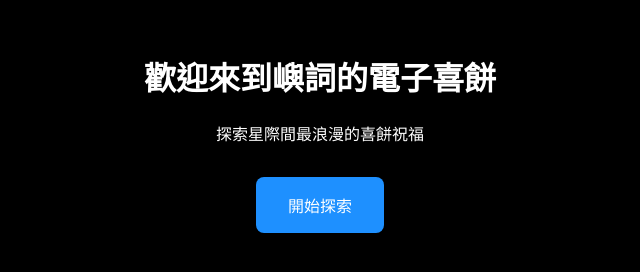
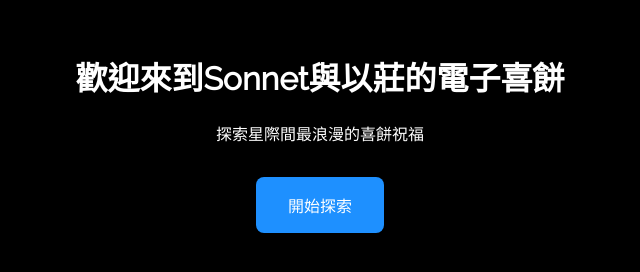
Before and after one commit to ShouMei-Abe/space-cookie, a plain HTML site: page index.html in a window 1280 px wide. Shown: the whole page, without its empty margins (320-960 px from the left). Drawn offline with Linux system fonts and the light colour scheme.

Commit message:
Update index.html

```diff
--- a/index.html
+++ b/index.html
@@ -3,13 +3,13 @@
 <head>
   <meta charset="UTF-8">
   <meta name="viewport" content="width=device-width, initial-scale=1.0">
-  <title>嶼詞喜餅 | 歡迎</title>
+  <title> <To/gether_在與一起> | 喜餅</title>
   <link rel="stylesheet" href="style.css">
   <link href="https://fonts.googleapis.com/css2?family=Raleway&family=Noto+Sans+TC&display=swap" rel="stylesheet">
 </head>
 <body class="stars-bg">
   <div class="container">
-    <h1>歡迎來到嶼詞的電子喜餅</h1>
+    <h1>歡迎來到Sonnet與以莊的電子喜餅</h1>
     <p>探索星際間最浪漫的喜餅祝福</p>
     <a href="select.html" class="btn">開始探索</a>
   </div>
```
